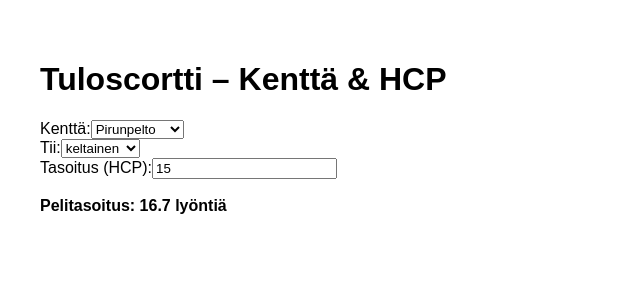
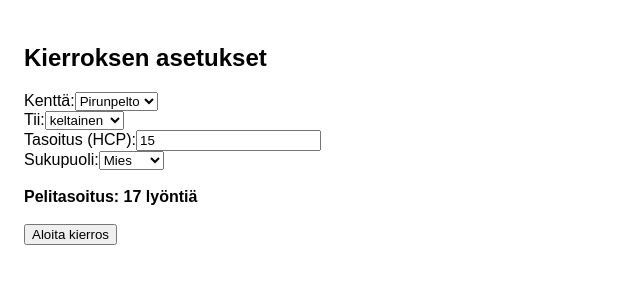
Before and after one commit to nieminendesign/tuloscortti, a React (Vite) app: page / in a window 1280 px wide. Shown: the top 300 px of the page, without its empty margins (0-640 px from the left). Built offline with nearby package versions, Linux system fonts and the light colour scheme.

Commit message:
Add files via upload

```diff
--- a/package.json
+++ b/package.json
@@ -1,6 +1,6 @@
 {
   "name": "tuloscortti",
-  "version": "1.1.0",
+  "version": "1.2.0",
   "type": "module",
   "scripts": {
     "dev": "vite",
@@ -9,7 +9,8 @@
   },
   "dependencies": {
     "react": "^18.2.0",
-    "react-dom": "^18.2.0"
+    "react-dom": "^18.2.0",
+    "react-router-dom": "^6.22.3"
   },
   "devDependencies": {
     "vite": "^5.0.0",
--- a/src/main.jsx
+++ b/src/main.jsx
@@ -1,9 +1,10 @@
 import React from 'react';
 import ReactDOM from 'react-dom/client';
 import App from './pages/App.jsx';
+import { BrowserRouter } from 'react-router-dom';
 
 ReactDOM.createRoot(document.getElementById('root')).render(
-  <React.StrictMode>
+  <BrowserRouter>
     <App />
-  </React.StrictMode>
+  </BrowserRouter>
 );
--- a/src/pages/App.jsx
+++ b/src/pages/App.jsx
@@ -1,11 +1,13 @@
-import React, { useState } from 'react';
+import React from 'react';
+import { Routes, Route } from 'react-router-dom';
 import CourseSelector from '../views/CourseSelector.jsx';
+import ScoreEntry from '../views/ScoreEntry.jsx';
 
 export default function App() {
   return (
-    <div style={{ padding: '2rem', fontFamily: 'sans-serif' }}>
-      <h1>Tuloscortti – Kenttä & HCP</h1>
-      <CourseSelector />
-    </div>
+    <Routes>
+      <Route path="/" element={<CourseSelector />} />
+      <Route path="/score" element={<ScoreEntry />} />
+    </Routes>
   );
 }
--- a/src/views/CourseSelector.jsx
+++ b/src/views/CourseSelector.jsx
@@ -1,4 +1,5 @@
 import React, { useState } from 'react';
+import { useNavigate } from 'react-router-dom';
 
 const courseData = {
   "Pirunpelto": {
@@ -9,15 +10,6 @@ const courseData = {
       "sininen": { rating: 69.2, slope: 128 },
       "punainen": { rating: 67.4, slope: 123 }
     }
-  },
-  "Järvenranta": {
-    "par": 72,
-    "tees": {
-      "valkoinen": { rating: 73.1, slope: 134 },
-      "keltainen": { rating: 71.3, slope: 130 },
-      "sininen": { rating: 69.5, slope: 126 },
-      "punainen": { rating: 67.7, slope: 122 }
-    }
   }
 };
 
@@ -25,16 +17,31 @@ export default function CourseSelector() {
   const [course, setCourse] = useState("Pirunpelto");
   const [tee, setTee] = useState("keltainen");
   const [hcpIndex, setHcpIndex] = useState(15.0);
+  const [gender, setGender] = useState("male");
+  const navigate = useNavigate();
 
   const selected = courseData[course]?.tees[tee];
   const coursePar = courseData[course]?.par || 72;
   const rating = selected?.rating || 72;
   const slope = selected?.slope || 113;
 
-  const playingHcp = ((hcpIndex * slope) / 113 + (rating - coursePar)).toFixed(1);
+  const playingHcp = Math.round((hcpIndex * slope) / 113 + (rating - coursePar));
+
+  const startRound = () => {
+    const setup = {
+      course,
+      tee,
+      hcpIndex,
+      gender,
+      playingHcp
+    };
+    localStorage.setItem("tuloscortti-setup", JSON.stringify(setup));
+    navigate("/score");
+  };
 
   return (
-    <div>
+    <div style={{ padding: "1rem", fontFamily: "sans-serif" }}>
+      <h2>Kierroksen asetukset</h2>
       <label>Kenttä:
         <select value={course} onChange={e => setCourse(e.target.value)}>
           {Object.keys(courseData).map(name => (
@@ -54,8 +61,17 @@ export default function CourseSelector() {
       <label>Tasoitus (HCP):
         <input type="number" value={hcpIndex} onChange={e => setHcpIndex(parseFloat(e.target.value))} step="0.1" />
       </label>
+      <br />
+      <label>Sukupuoli:
+        <select value={gender} onChange={e => setGender(e.target.value)}>
+          <option value="male">Mies</option>
+          <option value="female">Nainen</option>
+        </select>
+      </label>
       <br /><br />
       <strong>Pelitasoitus: {playingHcp} lyöntiä</strong>
+      <br /><br />
+      <button onClick={startRound}>Aloita kierros</button>
     </div>
   );
 }
--- /dev/null
+++ b/src/views/ScoreEntry.jsx
@@ -0,0 +1,20 @@
+import React, { useEffect, useState } from 'react';
+
+export default function ScoreEntry() {
+  const [setup, setSetup] = useState(null);
+
+  useEffect(() => {
+    const data = localStorage.getItem("tuloscortti-setup");
+    if (data) setSetup(JSON.parse(data));
+  }, []);
+
+  if (!setup) return <div>Ladataan...</div>;
+
+  return (
+    <div style={{ padding: "1rem", fontFamily: "sans-serif" }}>
+      <h2>{setup.course} – {setup.tee}</h2>
+      <p>Pelaaja: {setup.gender === "male" ? "Mies" : "Nainen"}, HCP: {setup.hcpIndex}, Pelitasoitus: {setup.playingHcp}</p>
+      <p>Väyläkohtainen syöttö ja tilastot tulossa tähän</p>
+    </div>
+  );
+}
--- a/vite.config.js
+++ b/vite.config.js
@@ -1,5 +1,3 @@
 import { defineConfig } from 'vite';
 import react from '@vitejs/plugin-react';
-export default defineConfig({
-  plugins: [react()],
-});
+export default defineConfig({ plugins: [react()] });
```
Also changed, not shown: index.html (+2 -8 lines).
